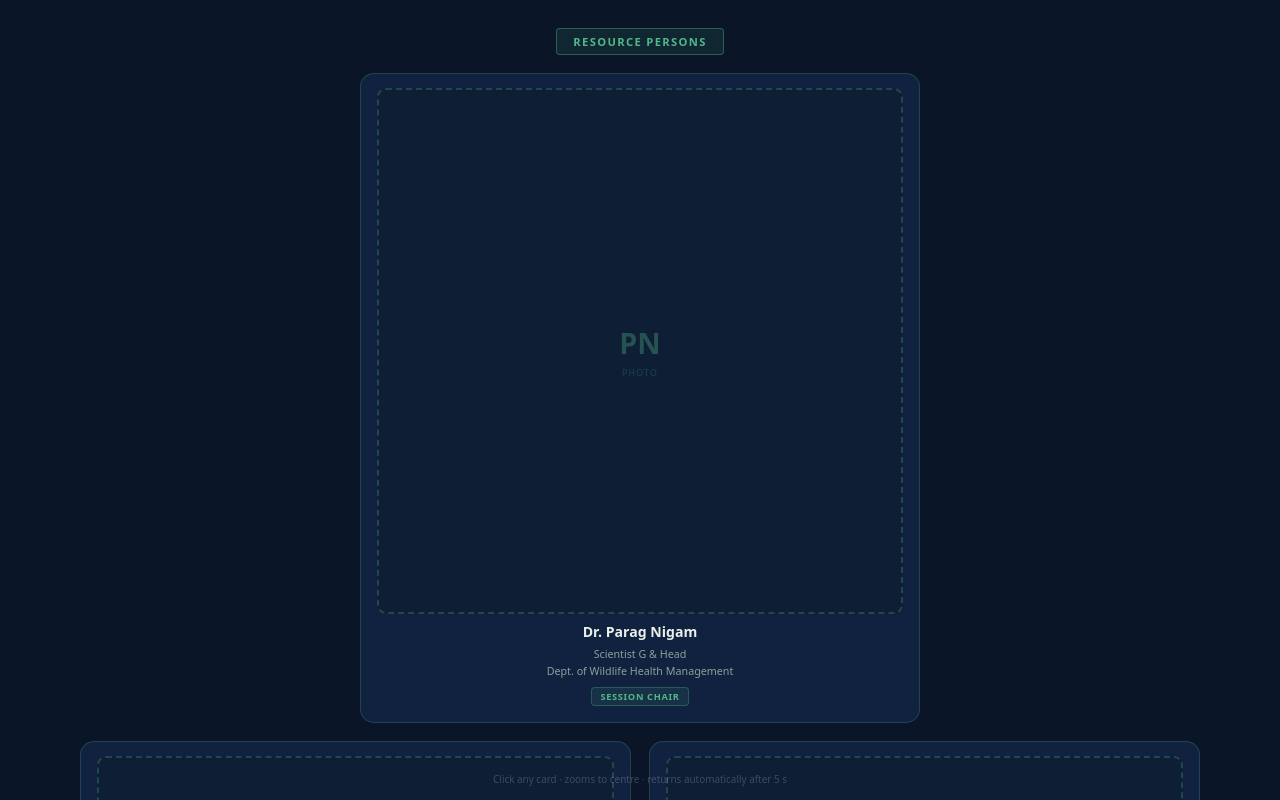
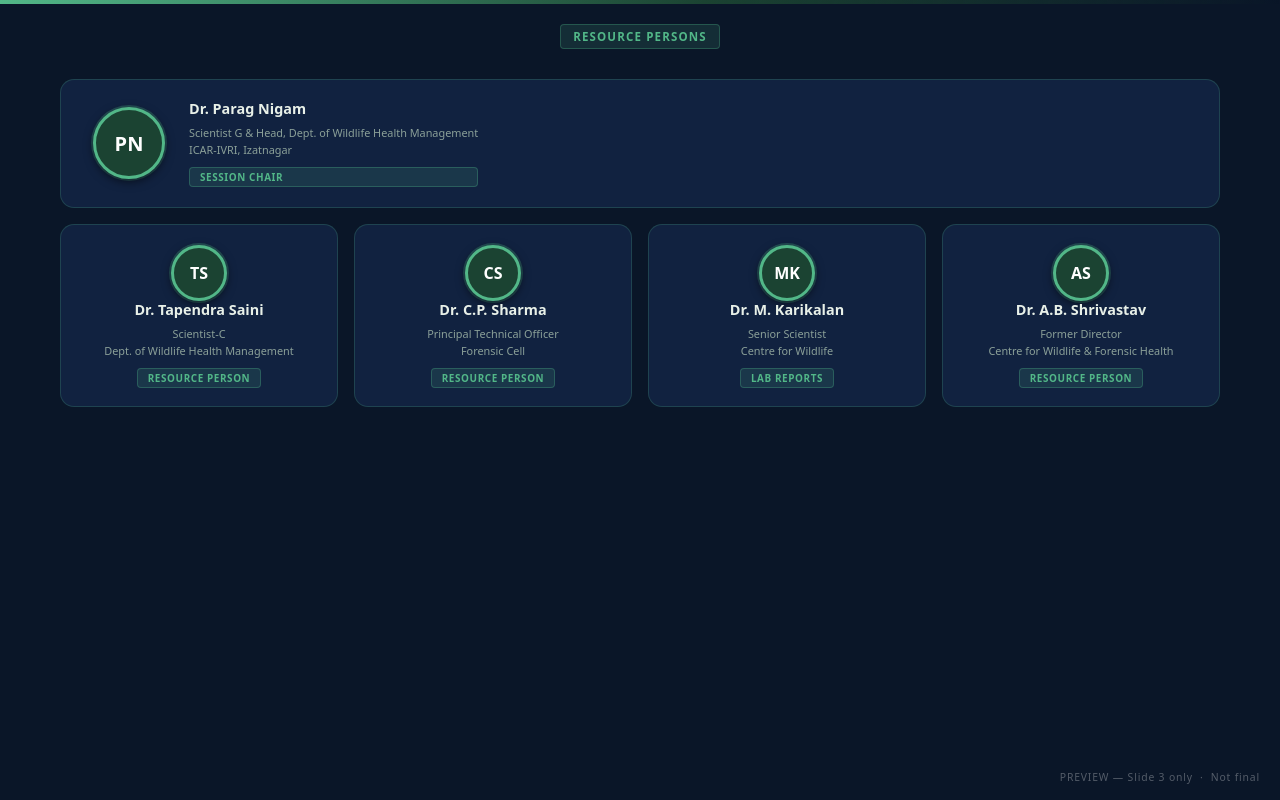
Before and after one commit to ashishkhelwar/Workshop-on-Conference, a plain HTML site: page preview-slide3.html in a window 1280 px wide. Drawn offline with Linux system fonts and the light colour scheme.

Commit message:
Add slide 3 preview + updated theme.css (larger fonts, filled layout)
https://claude.ai/code/session_016WQM6ThbEcq21sYa9B7dUx

```diff
--- a/preview-slide3.html
+++ b/preview-slide3.html
@@ -3,212 +3,81 @@
 <head>
 <meta charset="UTF-8">
 <meta name="viewport" content="width=device-width, initial-scale=1.0">
-<title>Slide 3 — Resource Persons</title>
+<title>Slide 3 Preview — Resource Persons</title>
+<link rel="preconnect" href="https://fonts.googleapis.com">
+<link href="https://fonts.googleapis.com/css2?family=Bebas+Neue&display=swap" rel="stylesheet">
+<link rel="stylesheet" href="css/theme.css">
 <style>
-* { margin:0; padding:0; box-sizing:border-box; }
-html,body { width:100%;height:100%;overflow:hidden;
-  background:#0A1628;font-family:system-ui,-apple-system,sans-serif; }
-
-/* ────────── SLIDE SHELL ────────── */
-.slide {
-  width:100vw; height:100vh;
-  display:flex; flex-direction:column;
-  padding:28px 80px 32px; gap:18px;
-}
-
-.section-tag {
-  align-self:center;
-  background:rgba(82,183,136,0.1); border:1px solid rgba(82,183,136,0.4);
-  color:#52B788; padding:5px 16px; border-radius:4px;
-  font-size:0.7rem; font-weight:700; letter-spacing:.12em; text-transform:uppercase;
-}
-
-/* ── Row 1: single card, centred ── */
-.row-top {
-  display:flex; justify-content:center;
-  flex:1;                        /* equal flex share with each grid row */
-}
-.row-top .cw { width:50%; }     /* same width as one 2-col grid cell   */
-
-/* ── Rows 2&3: 2-col grid ── */
-.row-grid {
-  display:grid; grid-template-columns:1fr 1fr; gap:18px;
-  flex:2;                        /* two rows → 2× height of top row    */
-}
-
-/* ────────── CARD WRAP ────────── */
-.cw {
-  position:relative;
-  transition:opacity .35s ease, visibility .35s ease;
-}
-/* when another card is zoomed — hide this one */
-.cw.hidden { opacity:0; visibility:hidden; pointer-events:none; }
-/* while this card is zoomed — keep visible in background (will be covered) */
-.cw.zooming { z-index:200; }
-
-/* ────────── CARD FACE ────────── */
-.card {
-  width:100%; height:100%;
-  background:#112240;
-  border:1.5px solid rgba(82,183,136,0.22); border-radius:14px;
-  padding:14px 16px 16px;
-  display:flex; flex-direction:column; align-items:center; text-align:center;
-  cursor:pointer;
-  transition:border-color .3s, box-shadow .3s, transform .55s cubic-bezier(.22,1,.36,1);
-  transform-origin:center center;
-  will-change:transform;
-}
-.cw:not(.hidden):not(.zooming) .card:hover {
-  border-color:rgba(82,183,136,.5);
-  box-shadow:0 0 0 1px rgba(82,183,136,.2);
-}
-/* zoomed state — card scales to fill viewport centre */
-.cw.zooming .card {
-  border-color:#52B788;
-  box-shadow:0 0 80px rgba(82,183,136,.45), 0 30px 80px rgba(0,0,0,.75);
-}
-
-/* ────────── PHOTO PLACEHOLDER ────────── */
-.photo {
-  width:100%; aspect-ratio:1/1; flex-shrink:0;
-  background:#0d1e35; border:2px dashed rgba(82,183,136,.28); border-radius:9px;
-  display:flex; flex-direction:column; align-items:center; justify-content:center;
-  margin-bottom:10px; overflow:hidden;
-}
-.photo img { width:100%;height:100%;object-fit:cover;border-radius:7px; }
-.ini  { font-size:1.8rem; font-weight:800; color:rgba(82,183,136,.35); }
-.lbl  { font-size:.55rem; color:rgba(82,183,136,.25); letter-spacing:.14em;
-        text-transform:uppercase; margin-top:5px; }
-
-/* ────────── TEXT ────────── */
-.name  { font-size:.88rem; font-weight:700; color:#E8F0E8; line-height:1.2; }
-.ttl   { font-size:.67rem; color:#8BA098; margin-top:5px; line-height:1.55; }
-.badge {
-  display:inline-block; margin-top:8px;
-  background:rgba(82,183,136,.1); border:1px solid rgba(82,183,136,.3);
-  color:#52B788; padding:2px 9px; border-radius:4px;
-  font-size:.58rem; font-weight:700; letter-spacing:.07em; text-transform:uppercase;
-}
-
-/* ────────── HINT ────────── */
-#hint {
-  position:fixed; bottom:14px; left:50%; transform:translateX(-50%);
-  font-size:.62rem; color:rgba(255,255,255,.2); pointer-events:none;
-}
+  html, body { width:100%; height:100%; overflow:hidden; background:#0A1628; margin:0; padding:0; }
+  .preview-label {
+    position: fixed; bottom: 16px; right: 20px; z-index: 9999;
+    font-size: 0.65rem; color: rgba(255,255,255,0.3);
+    font-family: system-ui, sans-serif; letter-spacing: 0.08em;
+  }
 </style>
 </head>
 <body>
 
-<div class="slide">
-  <div class="section-tag">Resource Persons</div>
+<section class="slide bg-dark active" id="s3" style="position:relative">
 
-  <!-- TOP ROW: Dr. Parag Nigam -->
-  <div class="row-top">
-    <div class="cw" id="c0">
-      <div class="card" onclick="zoom(0)">
-        <div class="photo"><span class="ini">PN</span><span class="lbl">Photo</span></div>
-        <div class="name">Dr. Parag Nigam</div>
-        <div class="ttl">Scientist G &amp; Head<br>Dept. of Wildlife Health Management</div>
-        <span class="badge">Session Chair</span>
+  <div style="position:absolute;top:0;left:0;right:0;height:4px;
+    background:linear-gradient(90deg,#52B788 0%,#1B4332 55%,transparent 100%);z-index:1"></div>
+
+  <div class="s3-wrapper">
+    <div class="section-tag animate-fade-up" style="align-self:center">Resource Persons</div>
+
+    <div class="s3-row-top animate-fade-up delay-1">
+      <div class="s3-cw" id="rp0">
+        <div class="s3-card s3-card-h">
+          <div class="s3-av s3-av-green">PN</div>
+          <div class="s3-card-body">
+            <div class="s3-name">Dr. Parag Nigam</div>
+            <div class="s3-title">Scientist G &amp; Head, Dept. of Wildlife Health Management<br>ICAR-IVRI, Izatnagar</div>
+            <span class="person-badge">Session Chair</span>
+          </div>
+        </div>
       </div>
     </div>
-  </div>
 
-  <!-- GRID ROWS: 2×2 -->
-  <div class="row-grid">
-    <div class="cw" id="c1">
-      <div class="card" onclick="zoom(1)">
-        <div class="photo"><span class="ini">TS</span><span class="lbl">Photo</span></div>
-        <div class="name">Dr. Tapendra Saini</div>
-        <div class="ttl">Scientist-C<br>Dept. of Wildlife Health Management</div>
-        <span class="badge">Resource Person</span>
+    <div class="s3-grid4 animate-fade-up delay-2">
+      <div class="s3-cw" id="rp1">
+        <div class="s3-card">
+          <div class="s3-av s3-av-green">TS</div>
+          <div class="s3-name">Dr. Tapendra Saini</div>
+          <div class="s3-title">Scientist-C<br>Dept. of Wildlife Health Management</div>
+          <span class="person-badge">Resource Person</span>
+        </div>
+      </div>
+      <div class="s3-cw" id="rp2">
+        <div class="s3-card">
+          <div class="s3-av s3-av-green">CS</div>
+          <div class="s3-name">Dr. C.P. Sharma</div>
+          <div class="s3-title">Principal Technical Officer<br>Forensic Cell</div>
+          <span class="person-badge">Resource Person</span>
+        </div>
+      </div>
+      <div class="s3-cw" id="rp3">
+        <div class="s3-card">
+          <div class="s3-av s3-av-green">MK</div>
+          <div class="s3-name">Dr. M. Karikalan</div>
+          <div class="s3-title">Senior Scientist<br>Centre for Wildlife</div>
+          <span class="person-badge">Lab Reports</span>
+        </div>
+      </div>
+      <div class="s3-cw" id="rp4">
+        <div class="s3-card">
+          <div class="s3-av s3-av-green">AS</div>
+          <div class="s3-name">Dr. A.B. Shrivastav</div>
+          <div class="s3-title">Former Director<br>Centre for Wildlife &amp; Forensic Health</div>
+          <span class="person-badge">Resource Person</span>
+        </div>
       </div>
     </div>
-    <div class="cw" id="c2">
-      <div class="card" onclick="zoom(2)">
-        <div class="photo"><span class="ini">CS</span><span class="lbl">Photo</span></div>
-        <div class="name">Dr. C.P. Sharma</div>
-        <div class="ttl">Principal Technical Officer<br>Forensic Cell</div>
-        <span class="badge">Resource Person</span>
-      </div>
-    </div>
-    <div class="cw" id="c3">
-      <div class="card" onclick="zoom(3)">
-        <div class="photo"><span class="ini">MK</span><span class="lbl">Photo</span></div>
-        <div class="name">Dr. M. Karikalan</div>
-        <div class="ttl">Senior Scientist<br>Centre for Wildlife</div>
-        <span class="badge">Lab Reports</span>
-      </div>
-    </div>
-    <div class="cw" id="c4">
-      <div class="card" onclick="zoom(4)">
-        <div class="photo"><span class="ini">AS</span><span class="lbl">Photo</span></div>
-        <div class="name">Dr. A.B. Shrivastav</div>
-        <div class="ttl">Former Director<br>Centre for Wildlife &amp; Forensic Health</div>
-        <span class="badge">Resource Person</span>
-      </div>
-    </div>
+
   </div>
-</div>
+</section>
 
-<div id="hint">Click any card · zooms to centre · returns automatically after 5 s</div>
+<div class="preview-label">PREVIEW — Slide 3 only &nbsp;·&nbsp; Not final</div>
 
-<script>
-const wraps = Array.from({length:5}, (_,i) => document.getElementById('c'+i));
-let active = -1;
-let holdTimer = null;
-
-function zoom(idx) {
-  if (active !== -1) return;           // ignore clicks while one is zoomed
-  active = idx;
-
-  const wrap = wraps[idx];
-  const card = wrap.querySelector('.card');
-  const rect = card.getBoundingClientRect();
-
-  // ── hide all OTHER cards instantly ──
-  wraps.forEach((w, i) => { if (i !== idx) w.classList.add('hidden'); });
-
-  // ── compute scale + translate to move card centre → viewport centre ──
-  const cardCx = rect.left + rect.width  / 2;
-  const cardCy = rect.top  + rect.height / 2;
-  const vpCx   = window.innerWidth  / 2;
-  const vpCy   = window.innerHeight / 2;
-
-  const dx = vpCx - cardCx;
-  const dy = vpCy - cardCy;
-
-  // scale so card height = 70% viewport height, max 3×
-  const scale = Math.min((window.innerHeight * 0.70) / rect.height, 3);
-
-  wrap.classList.add('zooming');
-
-  // apply transform — CSS transition on .card handles the animation
-  card.style.transform = `translate(${dx}px, ${dy}px) scale(${scale})`;
-  card.style.zIndex    = '100';
-
-  // ── after 5 s, zoom back ──
-  holdTimer = setTimeout(() => zoomBack(idx), 5000);
-}
-
-function zoomBack(idx) {
-  clearTimeout(holdTimer);
-  const wrap = wraps[idx];
-  const card = wrap.querySelector('.card');
-
-  // reverse the transform → card shrinks back to original position
-  card.style.transition = 'transform .5s cubic-bezier(.55,0,.45,1), box-shadow .3s';
-  card.style.transform  = '';
-
-  // after animation completes → restore all cards
-  setTimeout(() => {
-    card.style.transition = '';
-    card.style.zIndex     = '';
-    wrap.classList.remove('zooming');
-    wraps.forEach(w => w.classList.remove('hidden'));
-    active = -1;
-  }, 520);
-}
-</script>
 </body>
 </html>
```
